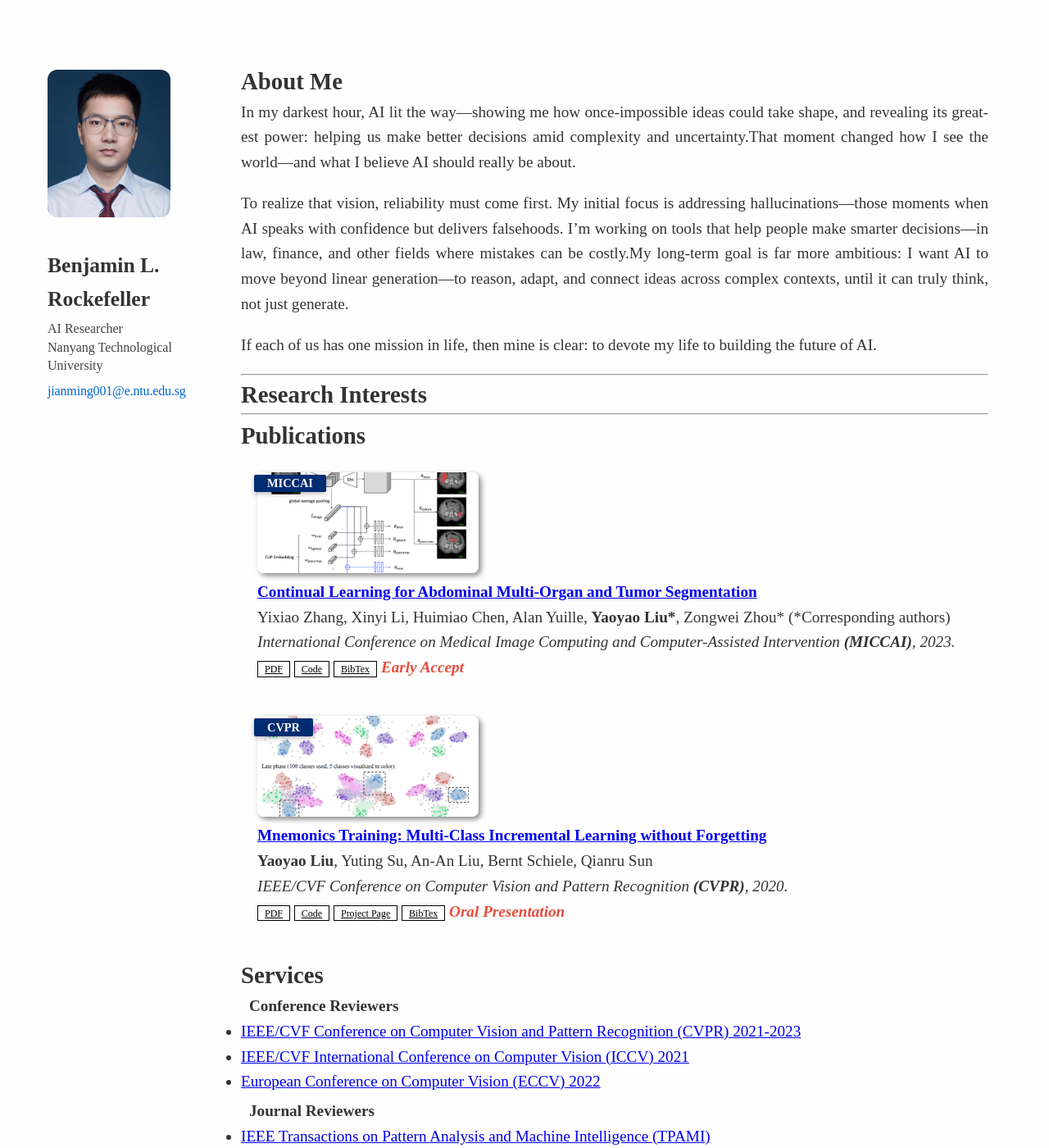
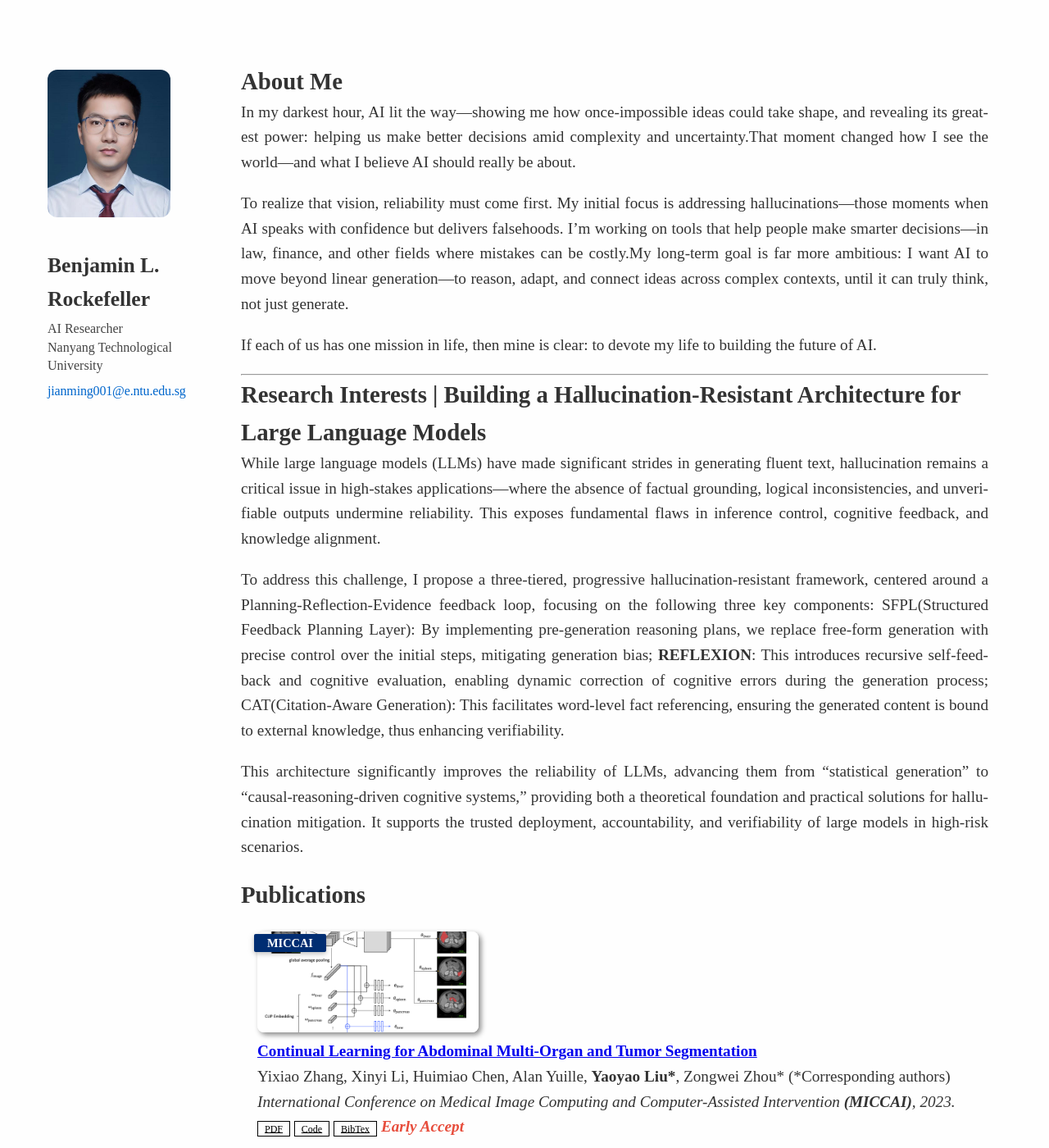
Before and after one commit to BenjaminRockefeller/benjaminrockefeller.github.io, a Jekyll site: the page built from index.md, in a window 1280 px wide and 1400 px high. Shown: the whole window at 82% size. Built offline with Jekyll 4.4.1, drawn with Linux system fonts in a browser that asks for light colours; a style sheet for code colours, icons or effects is not loaded; our own code applies the rules of GitHub Pages for plain Markdown files.

Commit message:
Update index.md

```diff
--- a/index.md
+++ b/index.md
@@ -2,7 +2,6 @@
 layout: homepage
 ---
 ## About Me
-
 In my darkest hour, AI lit the way—showing me how once-impossible ideas could take shape, and revealing its greatest power: helping us make better decisions amid complexity and uncertainty.That moment changed how I see the world—and what I believe AI should really be about.
 
 To realize that vision, reliability must come first. My initial focus is addressing hallucinations—those moments when AI speaks with confidence but delivers falsehoods. I’m working on tools that help people make smarter decisions—in law, finance, and other fields where mistakes can be costly.My long-term goal is far more ambitious: I want AI to move beyond linear generation—to reason, adapt, and connect ideas across complex contexts, until it can truly think, not just generate.
@@ -10,11 +9,12 @@ To realize that vision, reliability must come first. My initial focus is address
 If each of us has one mission in life, then mine is clear: to devote my life to building the future of AI.
 
 ---
-## Research Interests
+## Research Interests | Building a Hallucination-Resistant Architecture for Large Language Models
+While large language models (LLMs) have made significant strides in generating fluent text, hallucination remains a critical issue in high-stakes applications—where the absence of factual grounding, logical inconsistencies, and unverifiable outputs undermine reliability. This exposes fundamental flaws in inference control, cognitive feedback, and knowledge alignment.
 
+To address this challenge, I propose a three-tiered, progressive hallucination-resistant framework, centered around a Planning-Reflection-Evidence feedback loop, focusing on the following three key components: SFPL(Structured Feedback Planning Layer): By implementing pre-generation reasoning plans, we replace free-form generation with precise control over the initial steps, mitigating generation bias; **REFLEXION**: This introduces recursive self-feedback and cognitive evaluation, enabling dynamic correction of cognitive errors during the generation process; CAT(Citation-Aware Generation): This facilitates word-level fact referencing, ensuring the generated content is bound to external knowledge, thus enhancing verifiability.
 
-
----
+This architecture significantly improves the reliability of LLMs, advancing them from "statistical generation" to "causal-reasoning-driven cognitive systems," providing both a theoretical foundation and practical solutions for hallucination mitigation. It supports the trusted deployment, accountability, and verifiability of large models in high-risk scenarios.
 
 {% include_relative _includes/publications.md %}
 {% include_relative _includes/services.md %}
```
